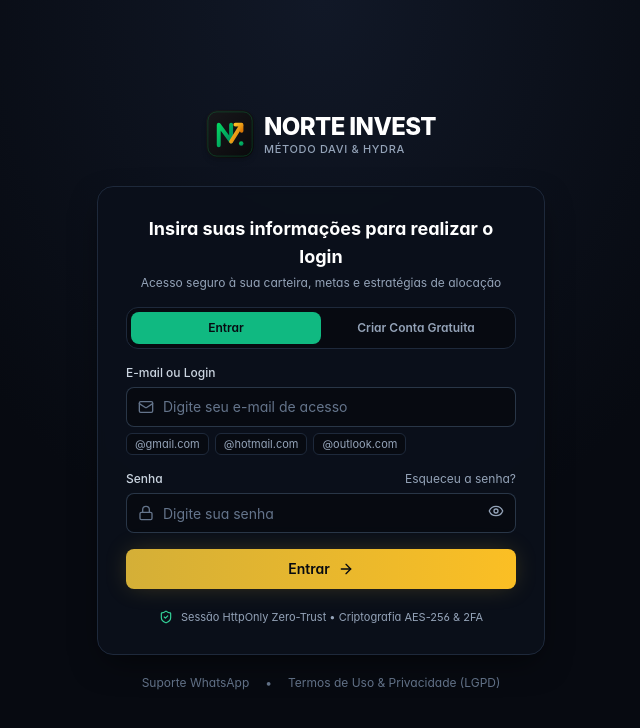
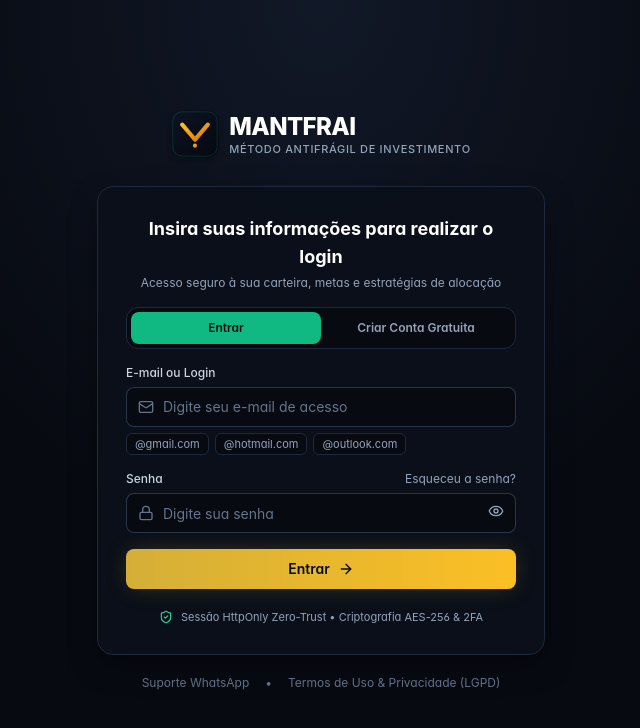
Before and after one commit to Rickss100/Davi-Hidra, a Next.js app: page /login in a window 1280 px wide. Shown: the top 728 px of the page, without its empty margins (319-959 px from the left). Built offline with nearby package versions, Linux system fonts and the light colour scheme.

Commit message:
feat(branding): transicao oficial para MANTFRAI (Metodo Antifragil de Investimento), Motor RDM e Filtro MFS

```diff
--- a/src/app/(auth)/login/page.tsx
+++ b/src/app/(auth)/login/page.tsx
@@ -216,7 +216,7 @@ export default function LoginPage() {
               </h1>
               <p className="mt-1 text-xs text-slate-400">
                 {mode === 'register'
-                  ? 'Ambiente exclusivo Norte Invest para controle, diversificação e aportes inteligentes'
+                  ? 'Ambiente exclusivo MANTFRAI para controle de aportes pelo Método Antifrágil'
                   : 'Acesso seguro à sua carteira, metas e estratégias de alocação'}
               </p>
             </div>
@@ -359,7 +359,7 @@ export default function LoginPage() {
                     >
                       Termos de Uso
                     </Link>{' '}
-                    e o Aviso CVM, ciente de que a Norte Invest é uma ferramenta pedagógica e tecnológica e que toda decisão de investimento é de minha exclusiva responsabilidade.
+                    e o Aviso CVM, ciente de que a MANTFRAI é uma ferramenta pedagógica e tecnológica e que toda decisão de investimento é de minha exclusiva responsabilidade.
                   </span>
                 </label>
               </div>
--- a/src/app/(auth)/termos/page.tsx
+++ b/src/app/(auth)/termos/page.tsx
@@ -19,8 +19,8 @@ import { Card, Badge, Button } from '@/components/ui/primitives';
 import { BrandLogo } from '@/components/ui/brand-logo';
 
 export const metadata = {
-  title: 'Termos de Uso, Adesão & Aviso Regulatório CVM | Norte Invest',
-  description: 'Contrato de Licença de Software (SaaS), Termos de Adesão, Isenção Regulatória CVM, Política de Privacidade LGPD e Defesa do Consumidor da Norte Invest.'
+  title: 'Termos de Uso, Adesão & Aviso Regulatório CVM | MANTFRAI',
+  description: 'Contrato de Licença de Software (SaaS), Termos de Adesão, Isenção Regulatória CVM, Política de Privacidade LGPD e Defesa do Consumidor da MANTFRAI.'
 };
 
 export default function TermosPage() {
@@ -54,7 +54,7 @@ export default function TermosPage() {
                 Aviso Regulatório Obrigatório &bull; Isenção CVM
               </h2>
               <p className="text-xs sm:text-sm text-slate-300 leading-relaxed">
-                A plataforma <strong>Norte Invest (Método DAVI &amp; Mecanismo Hydra)</strong> é exclusivamente uma <strong>ferramenta tecnológica de simulação matemática, organização de carteira e educação financeira</strong>.
+                A plataforma <strong>MANTFRAI (MANTFRAI (Método Antifrágil de Investimento))</strong> é exclusivamente uma <strong>ferramenta tecnológica de simulação matemática, organização de carteira e educação financeira</strong>.
               </p>
               <ul className="space-y-1.5 text-xs text-slate-300 pt-1">
                 <li className="flex items-start gap-2">
@@ -102,7 +102,7 @@ export default function TermosPage() {
             </div>
             <h3 className="text-sm font-bold text-white">Propriedade Intelectual</h3>
             <p className="text-xs text-slate-400 leading-relaxed">
-              O Método DAVI, a Carteira Hydra e o Algoritmo AM2O são marcas e softwares protegidos pelas Leis 9.609/1998 e 9.279/1996.
+              O Método Antifrágil de Investimento (MANTFRAI), a Carteira Antifrágil e o Motor RDM são marcas e softwares protegidos pelas Leis 9.609/1998 e 9.279/1996.
             </p>
           </Card>
         </div>
@@ -114,7 +114,7 @@ export default function TermosPage() {
             <span className="text-[11px] font-bold uppercase tracking-wider text-gold-400">Contrato de Adesão v2.1 (Padrão Ouro)</span>
             <h2 className="text-xl font-bold text-white mt-1">Cláusulas Gerais de Licenciamento de Software (SaaS)</h2>
             <p className="text-xs text-slate-400 mt-1">
-              Ao criar sua conta ou utilizar a Plataforma Norte Invest, você declara ciência e concordância integral com as condições abaixo:
+              Ao criar sua conta ou utilizar a Plataforma MANTFRAI, você declara ciência e concordância integral com as condições abaixo:
             </p>
           </div>
 
@@ -124,10 +124,10 @@ export default function TermosPage() {
               <span className="text-gold-400">1.</span> Objeto da Licença &bull; SaaS em Evolução Contínua
             </h3>
             <p>
-              A Norte Invest concede ao Usuário uma licença de uso temporária, revogável, não exclusiva e intransferível para utilização de sua plataforma web de simulação matemática patrimonial, consolidação de investimentos e acesso aos módulos instrucionais da Academia Norte Invest. O software não realiza operações automáticas em nome do Usuário nem detém custódia de recursos financeiros.
+              A MANTFRAI concede ao Usuário uma licença de uso temporária, revogável, não exclusiva e intransferível para utilização de sua plataforma web de simulação matemática patrimonial, consolidação de investimentos e acesso aos módulos instrucionais da Academia MANTFRAI. O software não realiza operações automáticas em nome do Usuário nem detém custódia de recursos financeiros.
             </p>
             <p className="rounded-lg border border-slate-800/90 bg-obsidian-950/70 p-3 text-xs text-slate-300">
-              <strong className="text-gold-300">Software em Evolução Dinâmica (&quot;As-Is&quot;):</strong> O aplicativo está em contínuo desenvolvimento. A Norte Invest reserva-se o direito de implementar melhorias, refatorar interfaces, aprimorar algoritmos e adicionar ou descontinuar funcionalidades a qualquer tempo, de forma dinâmica e <strong>sem necessidade de aviso prévio</strong>, sempre visando à segurança, usabilidade e estabilidade sistêmica.
+              <strong className="text-gold-300">Software em Evolução Dinâmica (&quot;As-Is&quot;):</strong> O aplicativo está em contínuo desenvolvimento. A MANTFRAI reserva-se o direito de implementar melhorias, refatorar interfaces, aprimorar algoritmos e adicionar ou descontinuar funcionalidades a qualquer tempo, de forma dinâmica e <strong>sem necessidade de aviso prévio</strong>, sempre visando à segurança, usabilidade e estabilidade sistêmica.
             </p>
           </section>
 
@@ -137,7 +137,7 @@ export default function TermosPage() {
               <span className="text-gold-400">2.</span> Delimitação de Função &bull; Instrumento de Apoio Didático
             </h3>
             <p>
-              O <strong>Algoritmo AM2O (Alocação com Maximização da Menor Oscilação)</strong> é um algoritmo de rebalanceamento financeiro passivo que processa estritamente as metas percentuais e os ativos informados livremente pelo próprio Usuário. O <strong>Radar de Ativos</strong> compila indicadores fundamentalistas de domínio público para facilitar a análise do investidor. Nenhuma exibição gráfica ou sugestão algorítmica constitui recomendação vinculante de investimento.
+              O <strong>Motor RDM (Rebalanceamento por Distância da Meta)</strong> é um algoritmo de rebalanceamento financeiro passivo que processa estritamente as metas percentuais e os ativos informados livremente pelo próprio Usuário. O <strong>Radar de Ativos</strong> compila indicadores fundamentalistas de domínio público para facilitar a análise do investidor. Nenhuma exibição gráfica ou sugestão algorítmica constitui recomendação vinculante de investimento.
             </p>
           </section>
 
@@ -147,10 +147,10 @@ export default function TermosPage() {
               <span className="text-gold-400">3.</span> Segurança &bull; Dever de Higiene Digital e Senhas Exclusivas
             </h3>
             <p>
-              O Usuário assume a obrigação expressa de criar uma <strong>senha forte e EXCLUSIVA para a Norte Invest</strong>, sendo terminantemente desaconselhada a reutilização de senhas utilizadas em internet banking, e-mails ou outras redes sociais.
+              O Usuário assume a obrigação expressa de criar uma <strong>senha forte e EXCLUSIVA para a MANTFRAI</strong>, sendo terminantemente desaconselhada a reutilização de senhas utilizadas em internet banking, e-mails ou outras redes sociais.
             </p>
             <p className="rounded-lg border border-slate-800/90 bg-obsidian-950/70 p-3 text-xs text-slate-300">
-              <strong className="text-amber-300">Excludente de Responsabilidade por Negligência do Usuário:</strong> A Norte Invest adota padrões de segurança bancária (Zero-Trust, cookies HttpOnly e criptografia AES-256). Contudo, por se tratar de serviço disponível na internet pública, a Norte Invest <strong>não se responsabiliza por invasões decorrentes de negligência do próprio Usuário</strong> na guarda de suas credenciais, contaminação de seus dispositivos por vírus/keyloggers, nem por ataques cibernéticos globais de força maior direcionados à infraestrutura mundial de redes.
+              <strong className="text-amber-300">Excludente de Responsabilidade por Negligência do Usuário:</strong> A MANTFRAI adota padrões de segurança bancária (Zero-Trust, cookies HttpOnly e criptografia AES-256). Contudo, por se tratar de serviço disponível na internet pública, a MANTFRAI <strong>não se responsabiliza por invasões decorrentes de negligência do próprio Usuário</strong> na guarda de suas credenciais, contaminação de seus dispositivos por vírus/keyloggers, nem por ataques cibernéticos globais de força maior direcionados à infraestrutura mundial de redes.
             </p>
           </section>
 
@@ -170,7 +170,7 @@ export default function TermosPage() {
               <span className="text-gold-400">5.</span> Política de Não Renovação Automática Furtiva &amp; Arrependimento (CDC)
             </h3>
             <p>
-              A Norte Invest não realiza cobranças recorrentes automáticas silenciosas em cartões de crédito. Toda renovação é precedida de contato transparente e acordada com o investidor. Adicionalmente, em estrito cumprimento ao <strong>Artigo 49 do Código de Defesa do Consumidor</strong>, o Usuário possui o prazo incondicional de <strong>7 (sete) dias corridos</strong> a partir da contratação de plano pago para requerer o cancelamento com reembolso de 100% dos valores pagos diretamente com nossa equipe de suporte.
+              A MANTFRAI não realiza cobranças recorrentes automáticas silenciosas em cartões de crédito. Toda renovação é precedida de contato transparente e acordada com o investidor. Adicionalmente, em estrito cumprimento ao <strong>Artigo 49 do Código de Defesa do Consumidor</strong>, o Usuário possui o prazo incondicional de <strong>7 (sete) dias corridos</strong> a partir da contratação de plano pago para requerer o cancelamento com reembolso de 100% dos valores pagos diretamente com nossa equipe de suporte.
             </p>
           </section>
 
@@ -180,7 +180,7 @@ export default function TermosPage() {
               <span className="text-gold-400">6.</span> Privacidade e Proteção de Dados (LGPD)
             </h3>
             <p>
-              Em conformidade com a Lei Federal nº 13.709/2018 (LGPD), a Norte Invest coleta apenas os dados estritamente necessários para a prestação dos serviços (nome e e-mail). É terminantemente vedada a comercialização, cessão ou repasse de informações patrimoniais a corretoras de valores, financeiras ou parceiros comerciais. O Usuário pode solicitar a exclusão de sua conta a qualquer momento.
+              Em conformidade com a Lei Federal nº 13.709/2018 (LGPD), a MANTFRAI coleta apenas os dados estritamente necessários para a prestação dos serviços (nome e e-mail). É terminantemente vedada a comercialização, cessão ou repasse de informações patrimoniais a corretoras de valores, financeiras ou parceiros comerciais. O Usuário pode solicitar a exclusão de sua conta a qualquer momento.
             </p>
           </section>
 
@@ -200,10 +200,10 @@ export default function TermosPage() {
               <span className="text-gold-400">8.</span> Atualização dos Termos &bull; Descontinuação do Serviço e Pro-Rata
             </h3>
             <p>
-              <strong className="text-slate-200">Alterações Contratuais:</strong> Os presentes Termos poderão ser atualizados a qualquer momento pela Norte Invest para refletir avanços técnicos ou regulatórios, vigorando a partir da data de sua publicação no app.
+              <strong className="text-slate-200">Alterações Contratuais:</strong> Os presentes Termos poderão ser atualizados a qualquer momento pela MANTFRAI para refletir avanços técnicos ou regulatórios, vigorando a partir da data de sua publicação no app.
             </p>
             <p className="rounded-lg border border-slate-800/90 bg-obsidian-950/70 p-3 text-xs text-slate-300">
-              <strong className="text-gold-300">Descontinuação por Decisões Judiciais, Políticas ou Estratégicas:</strong> A Norte Invest reserva-se o direito de suspender ou descontinuar a plataforma a qualquer tempo em caso de determinações judiciais, ordens governamentais/CVM, bloqueio de dados de mercado por terceiros ou conveniência estratégica. Nesta hipótese, a <strong>única obrigação indenizatória da Norte Invest limitará-se à devolução proporcional (pro-rata temporis)</strong> dos valores correspondentes ao período não utilizado dos planos vigentes contratados, com renúncia expressa a qualquer pleito de indenização por lucros cessantes ou danos morais.
+              <strong className="text-gold-300">Descontinuação por Decisões Judiciais, Políticas ou Estratégicas:</strong> A MANTFRAI reserva-se o direito de suspender ou descontinuar a plataforma a qualquer tempo em caso de determinações judiciais, ordens governamentais/CVM, bloqueio de dados de mercado por terceiros ou conveniência estratégica. Nesta hipótese, a <strong>única obrigação indenizatória da MANTFRAI limitará-se à devolução proporcional (pro-rata temporis)</strong> dos valores correspondentes ao período não utilizado dos planos vigentes contratados, com renúncia expressa a qualquer pleito de indenização por lucros cessantes ou danos morais.
             </p>
           </section>
 
@@ -213,7 +213,7 @@ export default function TermosPage() {
               <span className="text-gold-400">9.</span> Propriedade Intelectual e Foro
             </h3>
             <p>
-              O Método DAVI, a Carteira Hydra e o Algoritmo AM2O são propriedades intelectuais exclusivas protegidas pelas Leis 9.609/1998 e 9.279/1996. É proibida a engenharia reversa do código-fonte ou a redistribuição comercial dos materiais educativos. Fica eleito o Foro da Comarca de Vitória/ES para dirimir quaisquer controvérsias decorrentes deste contrato, ressalvadas as normas protetivas cogentes do CDC.
+              O Método Antifrágil de Investimento (MANTFRAI), a Carteira Antifrágil e o Motor RDM são propriedades intelectuais exclusivas protegidas pelas Leis 9.609/1998 e 9.279/1996. É proibida a engenharia reversa do código-fonte ou a redistribuição comercial dos materiais educativos. Fica eleito o Foro da Comarca de Vitória/ES para dirimir quaisquer controvérsias decorrentes deste contrato, ressalvadas as normas protetivas cogentes do CDC.
             </p>
           </section>
 
--- a/src/app/(dashboard)/onde-aportar/page.tsx
+++ b/src/app/(dashboard)/onde-aportar/page.tsx
@@ -193,7 +193,7 @@ export default function OndeAportarPage() {
             : Number(s.valorTotal.toFixed(2)),
         totalValue: s.valorTotal,
         executedDate: today,
-        notes: 'Aporte guiado pelo Onde Aportar (Método DAVI & Hydra)'
+        notes: 'Aporte guiado pelo Motor RDM (Carteira Antifrágil)'
       }));
 
       const res = await fetch('/api/portfolio/transactions', {
@@ -230,10 +230,10 @@ export default function OndeAportarPage() {
       <div className="flex flex-wrap items-center justify-between gap-4">
         <div>
           <h1 className="text-2xl font-extrabold text-white sm:text-3xl">
-            Onde Aportar — Método DAVI & Hydra
+            Onde Aportar — Motor RDM &amp; Carteira Antifrágil
           </h1>
           <p className="mt-1 text-sm text-slate-200 sm:text-base">
-            Calculadora inteligente de equilíbrio patrimonial (AM2O): aporta no que está descontado sem girar carteira.
+            Calculadora inteligente de equilíbrio patrimonial (RDM): aporta no que está mais distante da meta sem girar carteira.
           </p>
         </div>
 
@@ -265,7 +265,7 @@ export default function OndeAportarPage() {
           <ShieldCheck className="mt-0.5 h-5 w-5 shrink-0 text-emerald-400" />
           <div>
             <strong className="block text-sm font-extrabold text-white sm:text-base">
-              1. Blindagem Hydra (Reserva)
+              1. Blindagem Antifrágil (Reserva)
             </strong>
             <p className="mt-1 text-sm leading-relaxed text-slate-200">
               Garante seu colchão de liquidez antes de acelerar renda variável.
@@ -277,7 +277,7 @@ export default function OndeAportarPage() {
           <Scale className="mt-0.5 h-5 w-5 shrink-0 text-gold-400" />
           <div>
             <strong className="block text-sm font-extrabold text-white sm:text-base">
-              2. Régua de Equilíbrio (AM2O)
+              2. Régua de Equilíbrio (RDM)
             </strong>
             <p className="mt-1 text-sm leading-relaxed text-slate-200">
               Direciona o aporte aos ativos mais distantes abaixo da sua meta (%).
@@ -641,7 +641,7 @@ export default function OndeAportarPage() {
               Aviso Importante &amp; Regulatório (Resoluções CVM 19/2021 e 20/2021)
             </h3>
             <p className="text-sm leading-relaxed text-slate-100 sm:text-base">
-              A <strong className="text-white">Norte Invest</strong> é uma plataforma tecnológica educacional e o motor AM2O opera como uma calculadora matemática de rebalanceamento passivo, baseada exclusivamente nas metas percentuais que você mesmo definiu. As simulações geradas{' '}
+              A <strong className="text-white">MANTFRAI</strong> é uma plataforma tecnológica educacional e o Motor RDM opera como uma calculadora matemática de rebalanceamento passivo, baseada exclusivamente nas metas percentuais que você mesmo definiu. As simulações geradas{' '}
               <strong className="text-amber-200">
                 não constituem análise, consultoria ou recomendação individualizada de investimento
               </strong>{' '}
--- a/src/app/(dashboard)/radar/page.tsx
+++ b/src/app/(dashboard)/radar/page.tsx
@@ -317,7 +317,7 @@ export default function RadarAtivosPage() {
       <div className="flex flex-wrap items-center justify-between gap-4">
         <div>
           <h1 className="text-xl font-extrabold text-white sm:text-2xl lg:text-3xl">
-            Radar Fundamentalista — Método DAVI
+            Radar Fundamentalista — Filtro MFS (Máxima Filtragem por Subtração)
           </h1>
           <p className="mt-0.5 text-xs text-slate-300 sm:text-sm">
             Peneire empresas e fundos pelos fundamentos, avalie com estrelas (★) e envie suas escolhas direto para Meus Objetivos.
@@ -920,7 +920,7 @@ export default function RadarAtivosPage() {
 
                 {sortedItems.length === 0 && (
                   <div className="p-8 text-center text-xs text-slate-300 sm:text-sm">
-                    Nenhum ativo passou pelos critérios atuais do filtro DAVI. Relaxe algum indicador na barra lateral ou clique em <strong className="text-gold-300">Limpar</strong>.
+                    Nenhum ativo passou pelos critérios atuais do filtro MFS. Relaxe algum indicador na barra lateral ou clique em <strong className="text-gold-300">Limpar</strong>.
                   </div>
                 )}
               </div>
@@ -930,7 +930,7 @@ export default function RadarAtivosPage() {
           {/* Rodapé de Governança & Disclaimer CVM */}
           <div className="mt-6 rounded-xl border border-slate-800/80 bg-obsidian-950/60 p-4 text-center">
             <p className="text-[11px] text-slate-400 leading-relaxed max-w-4xl mx-auto">
-              <strong className="text-slate-300">Aviso Regulatório (Isenção CVM):</strong> As informações e filtros do Radar de Ativos possuem finalidade exclusivamente didática e de organização financeira pessoal. A Norte Invest não é analista nem consultora de valores mobiliários (Resoluções CVM nº 19/2021 e nº 20/2021) e não emite recomendações de investimento. Toda decisão de aporte é de soberana e exclusiva responsabilidade do investidor.
+              <strong className="text-slate-300">Aviso Regulatório (Isenção CVM):</strong> As informações e filtros do Radar de Ativos possuem finalidade exclusivamente didática e de organização financeira pessoal. A MANTFRAI não é analista nem consultora de valores mobiliários (Resoluções CVM nº 19/2021 e nº 20/2021) e não emite recomendações de investimento. Toda decisão de aporte é de soberana e exclusiva responsabilidade do investidor.
             </p>
           </div>
         </div>
--- a/src/app/layout.tsx
+++ b/src/app/layout.tsx
@@ -3,14 +3,14 @@ import './globals.css';
 import { AppProviders } from '@/components/providers';
 
 export const metadata: Metadata = {
-  title: 'Norte Invest Private | Método DAVI & Hydra',
+  title: 'MANTFRAI • Método Antifrágil de Investimento',
   description:
-    'Plataforma Institucional de Gestão Patrimonial, Rebalanceamento Inteligente e Renda Passiva.',
+    'Plataforma de Gestão Patrimonial Antifrágil, Motor RDM de Rebalanceamento e Filtro MFS de Ações Perenes.',
   manifest: '/manifest.json',
   appleWebApp: {
     capable: true,
     statusBarStyle: 'black-translucent',
-    title: 'Norte Invest'
+    title: 'MANTFRAI'
   },
   icons: {
     icon: [
--- a/src/components/layout/private-shell.tsx
+++ b/src/components/layout/private-shell.tsx
@@ -463,7 +463,7 @@ export function PrivateShell({ children }: { children: React.ReactNode }) {
       {showIosGuide && (
         <div className="fixed inset-0 z-50 flex items-center justify-center bg-black/75 p-4">
           <div className="w-full max-w-sm rounded-2xl border border-gold-500/30 bg-obsidian-900 p-6">
-            <h3 className="text-base font-bold text-white">Instalar App Norte Invest</h3>
+            <h3 className="text-base font-bold text-white">Instalar App MANTFRAI</h3>
             <p className="mt-2 text-xs leading-relaxed text-slate-300">
               • <strong>No iPhone (Safari):</strong> toque em <em>Compartilhar</em> na barra inferior e escolha{' '}
               <strong>&quot;Adicionar à Tela de Início&quot;</strong>.
--- a/src/components/subscription/plans-modal.tsx
+++ b/src/components/subscription/plans-modal.tsx
@@ -31,10 +31,10 @@ const PLANS: PlanOption[] = [
     priceTotal: 'R$ 89,70',
     priceMonthly: 'R$ 29,90 / mês',
     ctaText: 'Escolher Trimestral',
-    whatsappMessage: 'Olá! Gostaria de contratar o Plano Trimestral da Norte Invest (R$ 89,70). Como posso efetuar o pagamento?',
+    whatsappMessage: 'Olá! Gostaria de contratar o Plano Trimestral da MANTFRAI (R$ 89,70). Como posso efetuar o pagamento?',
     features: [
-      'Acesso completo ao Motor AM2O',
-      'Radar de Ativos Fundamentalista DAVI',
+      'Acesso completo ao Motor RDM (Rebalanceamento por Distância da Meta)',
+      'Radar de Ativos com Filtro MFS',
       'Mapa Anual de Proventos',
       'Academia com 30 Aulas e Simulador'
     ]
@@ -48,7 +48,7 @@ const PLANS: PlanOption[] = [
     savingsBadge: '45% DE ECONOMIA • MAIS ESCOLHIDO',
     highlight: true,
     ctaText: 'Garantir Oferta de Lançamento',
-    whatsappMessage: 'Olá! Gostaria de aproveitar a condição especial de lançamento do Plano Anual da Norte Invest (R$ 197,00 à vista ou 12x R$ 19,90). Como posso efetuar o pagamento?',
+    whatsappMessage: 'Olá! Gostaria de aproveitar a condição especial de lançamento do Plano Anual da MANTFRAI (R$ 197,00 à vista ou 12x R$ 19,90). Como posso efetuar o pagamento?',
     features: [
       'Tudo do plano trimestral',
       'Apenas R$ 0,54 por dia (menos que um café)',
@@ -66,7 +66,7 @@ const PLANS: PlanOption[] = [
     priceMonthly: 'R$ 24,90 / mês',
     savingsBadge: '17% de Economia',
     ctaText: 'Escolher Semestral',
-    whatsappMessage: 'Olá! Gostaria de contratar o Plano Semestral da Norte Invest (R$ 149,40). Como posso efetuar o pagamento?',
+    whatsappMessage: 'Olá! Gostaria de contratar o Plano Semestral da MANTFRAI (R$ 149,40). Como posso efetuar o pagamento?',
     features: [
       'Acesso completo ao Motor AM2O',
       'Radar de Ativos Fundamentalista DAVI',
@@ -106,7 +106,7 @@ export function PlansModal({ onClose, userEmail }: PlansModalProps) {
             Invista com Inteligência Institucional
           </h2>
           <p className="text-xs sm:text-sm text-slate-300 leading-relaxed">
-            Economize tempo, evite erros caros e receba a indicação exata de onde aportar seus recursos com o Método DAVI & Mecanismo Hydra.
+            Economize tempo, evite erros caros e receba a indicação exata de onde aportar seus recursos com o Carteira Antifrágil & Motor RDM.
           </p>
         </div>
 
--- a/src/components/ui/brand-logo.tsx
+++ b/src/components/ui/brand-logo.tsx
@@ -34,10 +34,10 @@ export function BrandLogo({ size = 'md', centered = false, className }: BrandLog
         className
       )}
     >
-      {/* Arte Oficial Norte Invest (N Esmeralda + Seta Dourada + Ponto) */}
+      {/* Arte Oficial MANTFRAI */}
       <img
         src="/icon.svg"
-        alt="Norte Invest — Método DAVI & Hydra"
+        alt="MANTFRAI — Método Antifrágil de Investimento"
         className={cn('shrink-0 shadow-md', iconSizes[size])}
       />
       <div className="text-left leading-tight">
@@ -47,7 +47,7 @@ export function BrandLogo({ size = 'md', centered = false, className }: BrandLog
             titleSizes[size]
           )}
         >
-          NORTE INVEST
+          MANTFRAI
         </span>
         <span
           className={cn(
@@ -55,7 +55,7 @@ export function BrandLogo({ size = 'md', centered = false, className }: BrandLog
             subtitleSizes[size]
           )}
         >
-          MÉTODO DAVI &amp; HYDRA
+          MÉTODO ANTIFRÁGIL DE INVESTIMENTO
         </span>
       </div>
     </div>
```
Also changed, not shown: .agents/skills/norte-invest-legal-counsel/SKILL.md, public/icon.svg, 1 other file (tests, documents, lock files or other folders).
